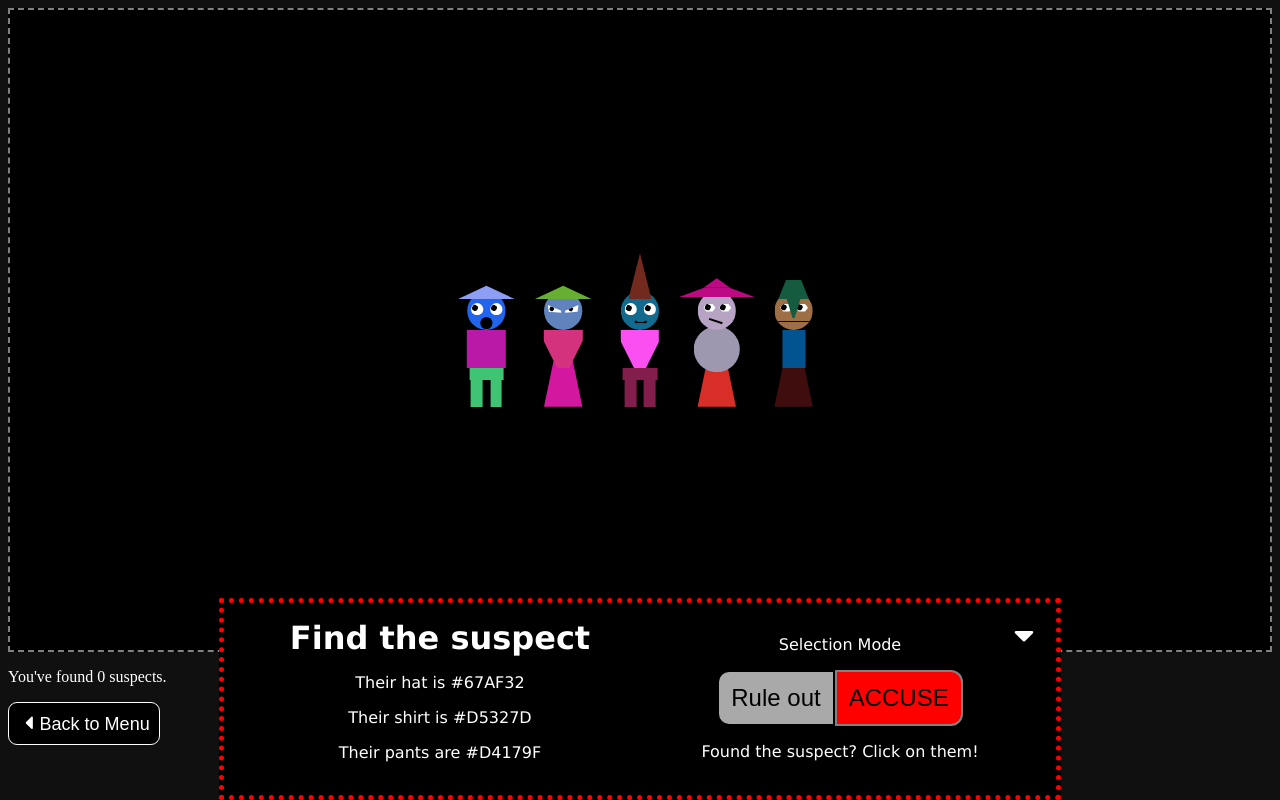
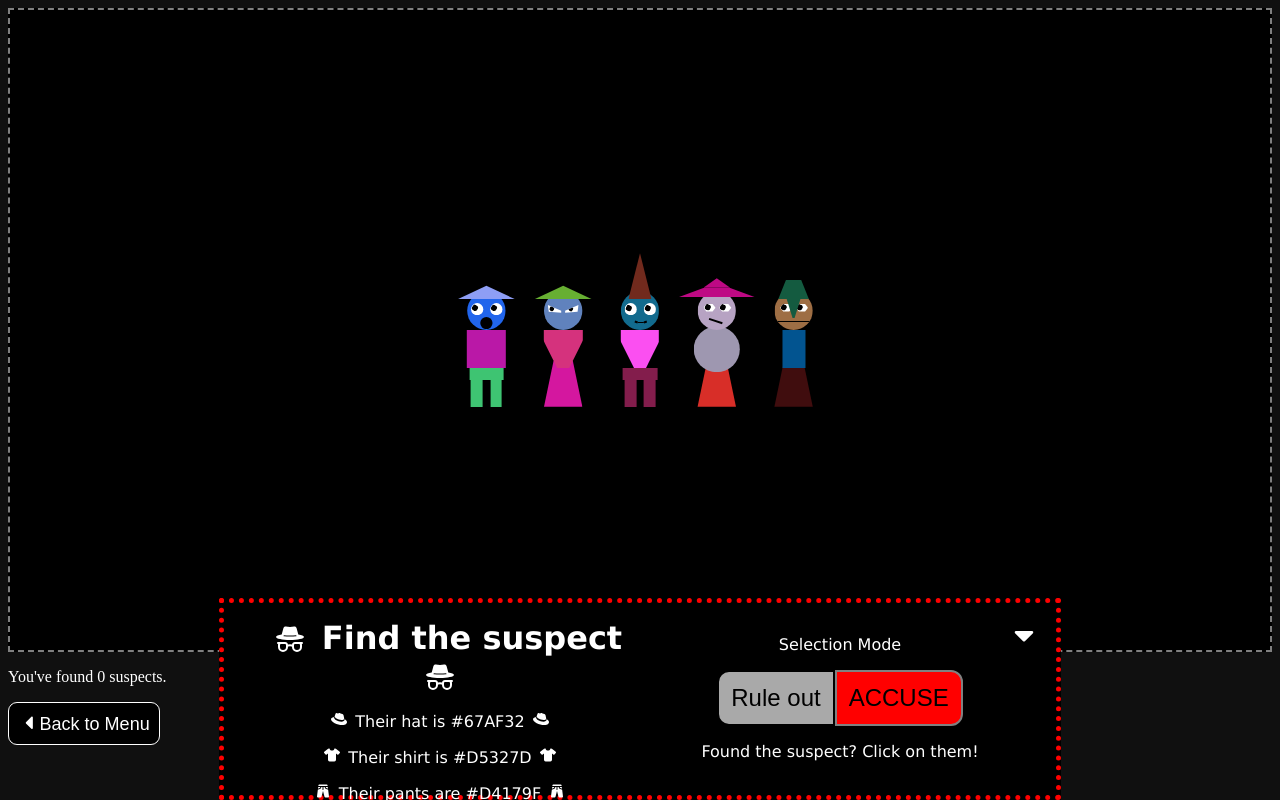
Before and after one commit to MrkMcC/hex-detective, a React (Vite) app: page / in a window 1280 px wide. Both pictures are taken after a click on the button "New Game". Built offline with nearby package versions, Linux system fonts and the light colour scheme.

Commit message:
suspect info ui

```diff
--- a/src/components/ColourText.tsx
+++ b/src/components/ColourText.tsx
@@ -1,13 +1,15 @@
+import { ReactNode } from "react";
+
 interface Props {
-  label?: string;
   code: string;
   reveal?: boolean;
+  children?: ReactNode;
 }
 
-const ColourText = ({ label, code, reveal }: Props) => {
+const ColourText = ({ code, reveal, children }: Props) => {
   return (
     <span className="colour-text">
-      {label && <span>{label} </span>}
+      {children && <span>{children} </span>}
       <span className="hex" style={{ color: reveal ? code : undefined }}>
         {code}
       </span>
--- a/src/components/control-panel/StatusText.tsx
+++ b/src/components/control-panel/StatusText.tsx
@@ -1,3 +1,4 @@
+import { BsIncognito } from "react-icons/bs";
 import GameStatus from "../../enum/GameStatus";
 
 interface Props {
@@ -10,11 +11,17 @@ const StatusText = ({ state }: Props) => {
       case GameStatus.InProgress:
         return "Find the suspect";
       case GameStatus.GameOver:
-        return "You lost";
+        return "Game over";
     }
   };
 
-  return <h2 className="status">{getStatusMessage()}</h2>;
+  return (
+    <h2 className="status">
+      <BsIncognito className="icon" />
+      {getStatusMessage()}
+      <BsIncognito className="icon" />
+    </h2>
+  );
 };
 
 export default StatusText;
--- a/src/components/control-panel/SuspectInfo.tsx
+++ b/src/components/control-panel/SuspectInfo.tsx
@@ -1,3 +1,6 @@
+import { FaRedhat } from "react-icons/fa";
+import { FaShirt } from "react-icons/fa6";
+import { PiPantsFill } from "react-icons/pi";
 import PersonT from "../../types/PersonT";
 import ColourText from "../ColourText";
 
@@ -12,44 +15,38 @@ const SuspectInfo = ({ suspect, revealColours, compact }: Props) => {
     <div className={`suspect-info ${compact ? "compact" : "extended"}`}>
       {compact ? (
         <p>
-          <ColourText
-            label="HAT"
-            code={suspect.colours.hat}
-            reveal={revealColours}
-          />
-          <ColourText
-            label="SHIRT"
-            code={suspect.colours.shirt}
-            reveal={revealColours}
-          />
-          <ColourText
-            label="PANTS"
-            code={suspect.colours.pants}
-            reveal={revealColours}
-          />
+          <ColourText code={suspect.colours.hat} reveal={revealColours}>
+            <FaRedhat className="icon" />
+          </ColourText>
+          <ColourText code={suspect.colours.shirt} reveal={revealColours}>
+            <FaShirt className="icon" />
+          </ColourText>
+          <ColourText code={suspect.colours.pants} reveal={revealColours}>
+            <PiPantsFill className="icon" />
+          </ColourText>
         </p>
       ) : (
         <>
           <p>
-            <ColourText
-              label="Their hat is"
-              code={suspect.colours.hat}
-              reveal={revealColours}
-            />
+            <FaRedhat className="icon" />
+            <ColourText code={suspect.colours.hat} reveal={revealColours}>
+              Their hat is
+            </ColourText>
+            <FaRedhat className="icon" />
           </p>
           <p>
-            <ColourText
-              label="Their shirt is"
-              code={suspect.colours.shirt}
-              reveal={revealColours}
-            />
+            <FaShirt className="icon" />
+            <ColourText code={suspect.colours.shirt} reveal={revealColours}>
+              Their shirt is
+            </ColourText>
+            <FaShirt className="icon" />
           </p>
           <p>
-            <ColourText
-              label="Their pants are"
-              code={suspect.colours.pants}
-              reveal={revealColours}
-            />
+            <PiPantsFill className="icon" />
+            <ColourText code={suspect.colours.pants} reveal={revealColours}>
+              Their pants are
+            </ColourText>
+            <PiPantsFill className="icon" />
           </p>
         </>
       )}
--- a/src/styles/ControlPanel.scss
+++ b/src/styles/ControlPanel.scss
@@ -47,6 +47,15 @@
     }
     .info {
       width: 50%;
+      .suspect-info {
+        p {
+          text-align: center;
+        }
+      }
+      .icon {
+        margin-left: 0.5em;
+        margin-right: 0.5em;
+      }
     }
   }
 
--- a/src/styles/Helper.scss
+++ b/src/styles/Helper.scss
@@ -27,6 +27,12 @@ button {
 
   > .icon {
     vertical-align: text-bottom;
+  }
+}
+
+h2 {
+  > .icon {
+    vertical-align: sub;
   }
 }
 
```
